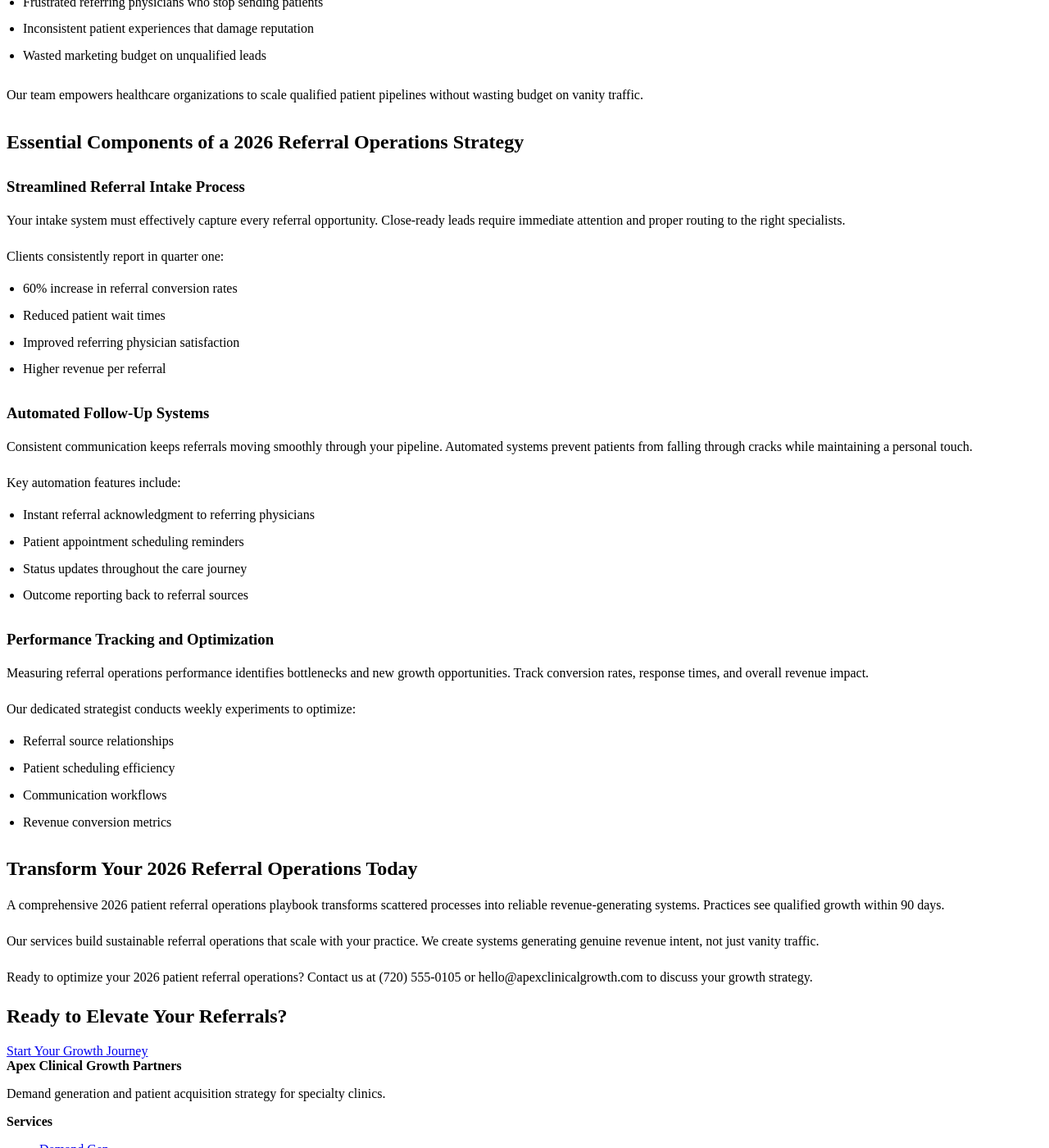
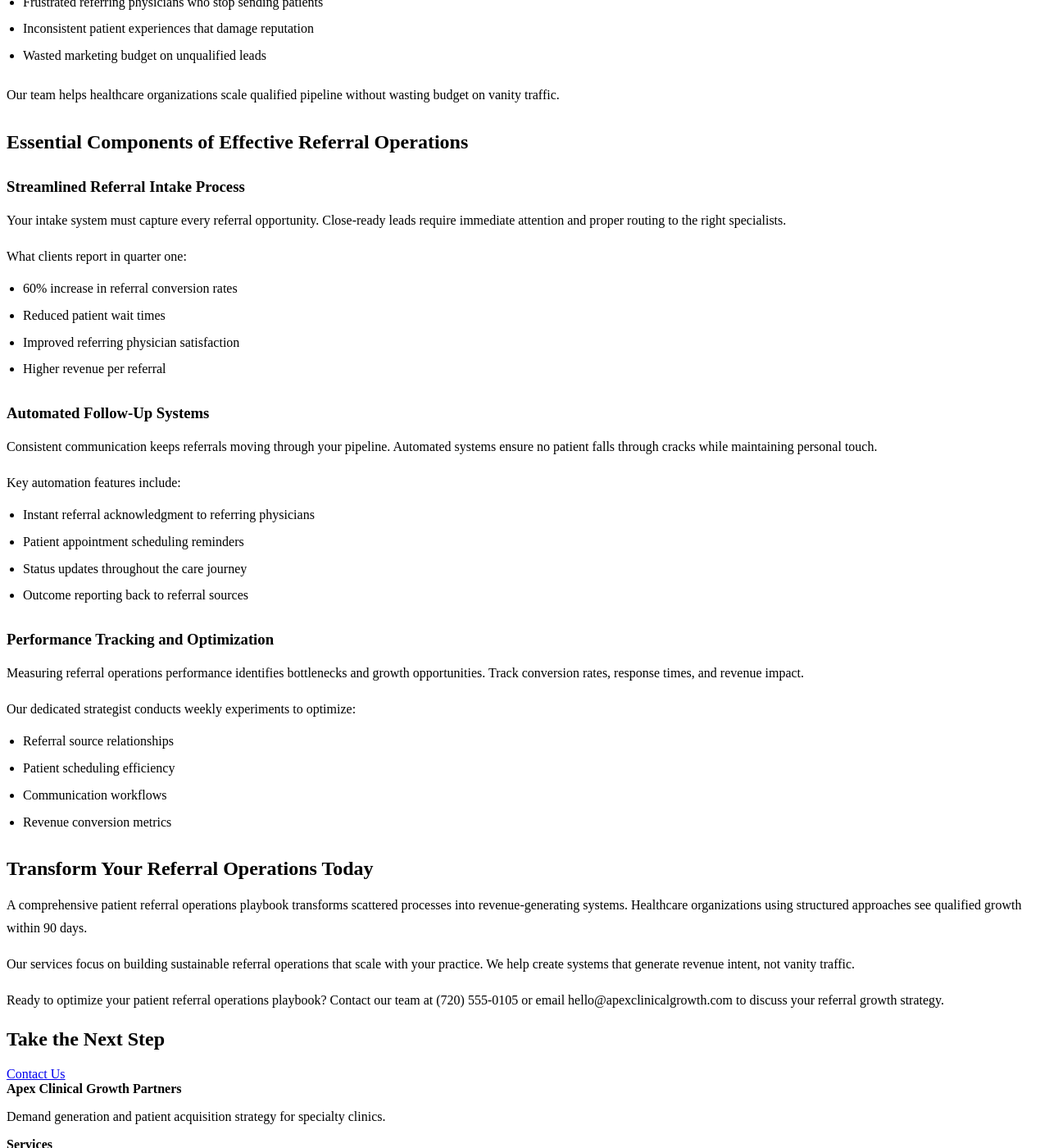
Before and after one commit to prjctlphbt/orbitr-canary-angular-20260228, a Jekyll site: the page angular-referral-ops-playbook-20260228142149.html, which Jekyll copies as it is, in a window 1280 px wide and 1400 px high, scrolled down 404 px. Shown: the whole window at 82% size. Built offline with Jekyll 4.4.1, drawn with Linux system fonts in a browser that asks for light colours; some of the changed text lies outside the part shown.

Commit message:
Rollback: Revert changes to angular-referral-ops-playbook-20260228142149.html

```diff
--- a/angular-referral-ops-playbook-20260228142149.html
+++ b/angular-referral-ops-playbook-20260228142149.html
@@ -4,8 +4,8 @@
 <head>
 <meta charset="utf-8"/>
 <meta content="width=device-width, initial-scale=1.0" name="viewport"/>
-<meta content="Elevate your healthcare practice with our 2026 Patient Referral Operations Playbook. Streamline workflows, maximize growth, and significantly improve patient outcomes. Discover proven strategies today." name="description"/>
-<title>2026 Patient Referral Operations Playbook - Healthcare Growth &amp; Optimization</title>
+<meta content="Streamline patient referrals with our comprehensive operations playbook. Optimize workflows, boost growth, and improve patient outcomes. Get started today." name="description"/>
+<title>Patient Referral Operations Playbook - Healthcare Growth</title>
 <style>
 
 
@@ -102,62 +102,62 @@
 <main class="page-main">
 <section class="page-hero landing-hero">
 <div class="container">
-<h1 class="orbitr-generated-content">2026 Patient Referral Operations Playbook: Maximize Healthcare Growth</h1>
-<a class="cta" href="/services/">Optimize Your Referrals Today</a>
+<h1>Patient Referral Operations Playbook - Healthcare Growth</h1>
+<a class="cta" href="/services/">Contact Us</a>
 </div>
 </section>
 <section class="landing-content">
 <div class="container orbitr-generated-content">
-<h1>2026 Patient Referral Operations Playbook: Maximize Healthcare Growth</h1>
-<p>Your patient referral operations playbook determines whether your practice thrives or stagnates. Many healthcare organizations lose 40% of referrals due to broken processes and missed follow-ups.</p>
+<h1>Patient Referral Operations Playbook - Healthcare Growth</h1>
+<p>Your patient referral operations playbook determines whether your practice grows or stagnates. Most healthcare organizations lose 40% of referrals due to broken processes and missed follow-ups.</p>
 <p>Orbitr Canary Angular 20260228 serving the Denver, CO community specializes in creating systematic approaches that convert referral intent into revenue growth.</p>
-<h2>Why a 2026 Patient Referral Operations Playbook is Crucial for Growth</h2>
-<p>Effective referral operations directly impact your bottom line. Without a structured 2026 patient referral operations playbook, practices often experience:</p>
+<h2>Why Your Patient Referral Operations Playbook Matters</h2>
+<p>Referral operations directly impact your bottom line. Without a structured patient referral operations playbook, practices experience:</p>
 <ul>
 <li>Lost revenue from missed referral opportunities</li>
 <li>Frustrated referring physicians who stop sending patients</li>
 <li>Inconsistent patient experiences that damage reputation</li>
 <li>Wasted marketing budget on unqualified leads</li>
 </ul>
-<p>Our team empowers healthcare organizations to scale qualified patient pipelines without wasting budget on vanity traffic.</p>
-<h2>Essential Components of a 2026 Referral Operations Strategy</h2>
+<p>Our team helps healthcare organizations scale qualified pipeline without wasting budget on vanity traffic.</p>
+<h2>Essential Components of Effective Referral Operations</h2>
 <h3>Streamlined Referral Intake Process</h3>
-<p>Your intake system must effectively capture every referral opportunity. Close-ready leads require immediate attention and proper routing to the right specialists.</p>
-<p>Clients consistently report in quarter one:</p>
+<p>Your intake system must capture every referral opportunity. Close-ready leads require immediate attention and proper routing to the right specialists.</p>
+<p>What clients report in quarter one:
 <ul>
 <li>60% increase in referral conversion rates</li>
 <li>Reduced patient wait times</li>
 <li>Improved referring physician satisfaction</li>
 <li>Higher revenue per referral</li>
-</ul>
+</ul></p>
 <h3>Automated Follow-Up Systems</h3>
-<p>Consistent communication keeps referrals moving smoothly through your pipeline. Automated systems prevent patients from falling through cracks while maintaining a personal touch.</p>
-<p>Key automation features include:</p>
+<p>Consistent communication keeps referrals moving through your pipeline. Automated systems ensure no patient falls through cracks while maintaining personal touch.</p>
+<p>Key automation features include:
 <ul>
 <li>Instant referral acknowledgment to referring physicians</li>
 <li>Patient appointment scheduling reminders</li>
 <li>Status updates throughout the care journey</li>
 <li>Outcome reporting back to referral sources</li>
-</ul>
+</ul></p>
 <h3>Performance Tracking and Optimization</h3>
-<p>Measuring referral operations performance identifies bottlenecks and new growth opportunities. Track conversion rates, response times, and overall revenue impact.</p>
-<p>Our dedicated strategist conducts weekly experiments to optimize:</p>
+<p>Measuring referral operations performance identifies bottlenecks and growth opportunities. Track conversion rates, response times, and revenue impact.</p>
+<p>Our dedicated strategist conducts weekly experiments to optimize:
 <ul>
 <li>Referral source relationships</li>
 <li>Patient scheduling efficiency</li>
 <li>Communication workflows</li>
 <li>Revenue conversion metrics</li>
-</ul>
-<h2>Transform Your 2026 Referral Operations Today</h2>
-<p>A comprehensive 2026 patient referral operations playbook transforms scattered processes into reliable revenue-generating systems. Practices see qualified growth within 90 days.</p>
-<p>Our services build sustainable referral operations that scale with your practice. We create systems generating genuine revenue intent, not just vanity traffic.</p>
-<p>Ready to optimize your 2026 patient referral operations? Contact us at (720) 555-0105 or hello@apexclinicalgrowth.com to discuss your growth strategy.</p>
+</ul></p>
+<h2>Transform Your Referral Operations Today</h2>
+<p>A comprehensive patient referral operations playbook transforms scattered processes into revenue-generating systems. Healthcare organizations using structured approaches see qualified growth within 90 days.</p>
+<p>Our services focus on building sustainable referral operations that scale with your practice. We help create systems that generate revenue intent, not vanity traffic.</p>
+<p>Ready to optimize your patient referral operations playbook? Contact our team at (720) 555-0105 or email hello@apexclinicalgrowth.com to discuss your referral growth strategy.</p>
 </div>
 </section>
 <section class="landing-cta">
 <div class="container">
-<h2>Ready to Elevate Your Referrals?</h2>
-<a class="cta" href="/services/">Start Your Growth Journey</a>
+<h2>Take the Next Step</h2>
+<a class="cta" href="/services/">Contact Us</a>
 </div>
 </section>
 </main>
```
Also changed, not shown: other parts of angular-referral-ops-playbook-20260228142149.html (+10 -0 lines).
